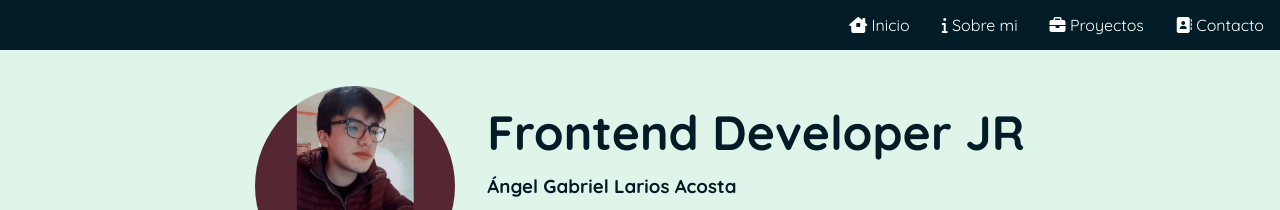
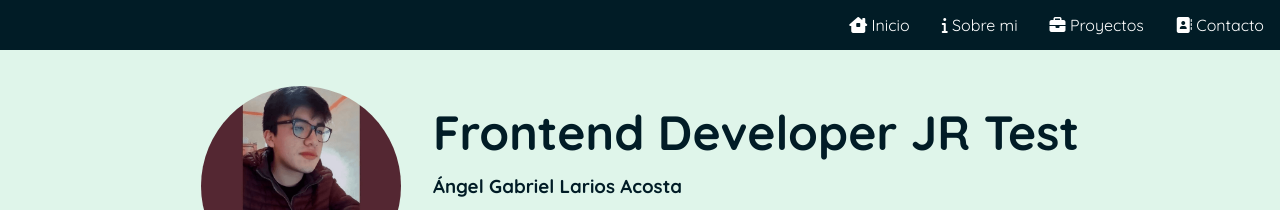
Before and after one commit to angelGabrielLarios/portafolio-web-angel, a plain HTML site: page index.html in a window 1280 px wide. Shown: the top 210 px of the page. Drawn offline with Linux system fonts and the light colour scheme.

Commit message:
Se agrego un texto de prueba

```diff
--- a/index.html
+++ b/index.html
@@ -52,7 +52,7 @@
         <article class="info" id="info">
             <img src="img/img_profile.png" alt="Ángel Gabriel Larios Acota, Frontend Developer" class="info__img">
             <div class="info__text">
-                <h1 class="info__puesto">Frontend Developer JR</h1>
+                <h1 class="info__puesto">Frontend Developer JR Test </h1>
                 <h3 class="info__nombre">
                     Ángel Gabriel Larios Acosta
                 </h3>
```
